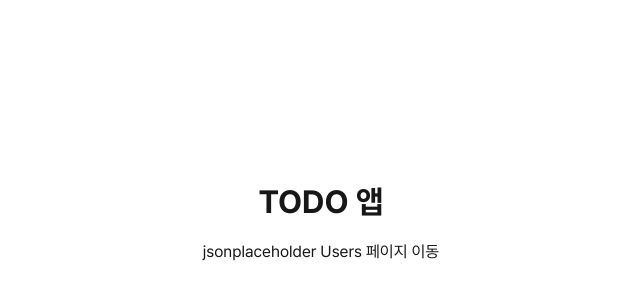
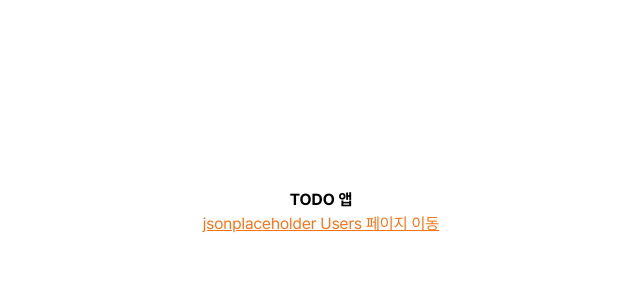
Before and after one commit to strawberry-develop/todo-nextjs, a Next.js app: page / in a window 1280 px wide. Shown: the part 188-488 px from the top of the page, without its empty margins (319-959 px from the left). Built offline with nearby package versions, Linux system fonts and the light colour scheme.

Commit message:
fix: tailwind 버전 호환성 문제 수정, provider 폴더 생성

```diff
--- a/package.json
+++ b/package.json
@@ -9,13 +9,12 @@
     "lint": "next lint"
   },
   "dependencies": {
-    "@tailwindcss/postcss": "^4.1.5",
     "@tanstack/react-query": "^5.59.0",
     "next": "14.2.14",
     "postcss": "^8.5.3",
     "react": "^18",
     "react-dom": "^18",
-    "tailwindcss": "^4.1.5"
+    "tailwindcss": "3.4.1"
   },
   "devDependencies": {
     "@tanstack/eslint-plugin-query": "^5.58.1",
--- /dev/null
+++ b/postcss.config.js
@@ -0,0 +1,6 @@
+module.exports = {
+  plugins: {
+    tailwindcss: {},
+    autoprefixer: {}
+  }
+}
--- a/src/app/layout.tsx
+++ b/src/app/layout.tsx
@@ -1,10 +1,9 @@
 import { PropsWithChildren } from 'react'
-import ReactQueryProviders from '@/components/react-query-providers'
+import ReactQueryProviders from '@/providers/react-query-providers'
 import type { Metadata } from 'next'
 import { pretendard } from '../../public/fonts/Pretendard'
 
 import '@/styles/normalize.css'
-import '@/styles/variable.css'
 import '@/styles/globals.css'
 
 export const metadata: Metadata = {
--- a/src/styles/globals.css
+++ b/src/styles/globals.css
@@ -1,4 +1,6 @@
-@import 'tailwindcss';
+@tailwind base;
+@tailwind components;
+@tailwind utilities;
 @custom-variant dark (&:where(.dark, .dark *));
 
 html,
--- a/src/styles/variable.css
+++ /dev/null
@@ -1,14 +0,0 @@
-:root {
-  --background: #ffffff;
-  --foreground: #171717;
-
-  --orange: rgb(255, 101, 0);
-}
-
-@media (prefers-color-scheme: dark) {
-  :root {
-    --background: #0a0a0a;
-    --foreground: #ededed;
-    --link-color: #ffffff;
-  }
-}
--- /dev/null
+++ b/tailwind.config.js
@@ -0,0 +1,8 @@
+/** @type {import('tailwindcss').Config} */
+module.exports = {
+  content: ['./src/components/**/*.{js,ts,jsx,tsx,mdx}', './src/app/**/*.{js,ts,jsx,tsx,mdx}'],
+  theme: {
+    extend: {}
+  },
+  plugins: []
+}
```
Also changed, not shown: public/images/logo.png (added), src/providers/react-query-providers.tsx (renamed from src/components/react-query-providers.tsx), 1 other file (tests, documents, lock files or other folders).
